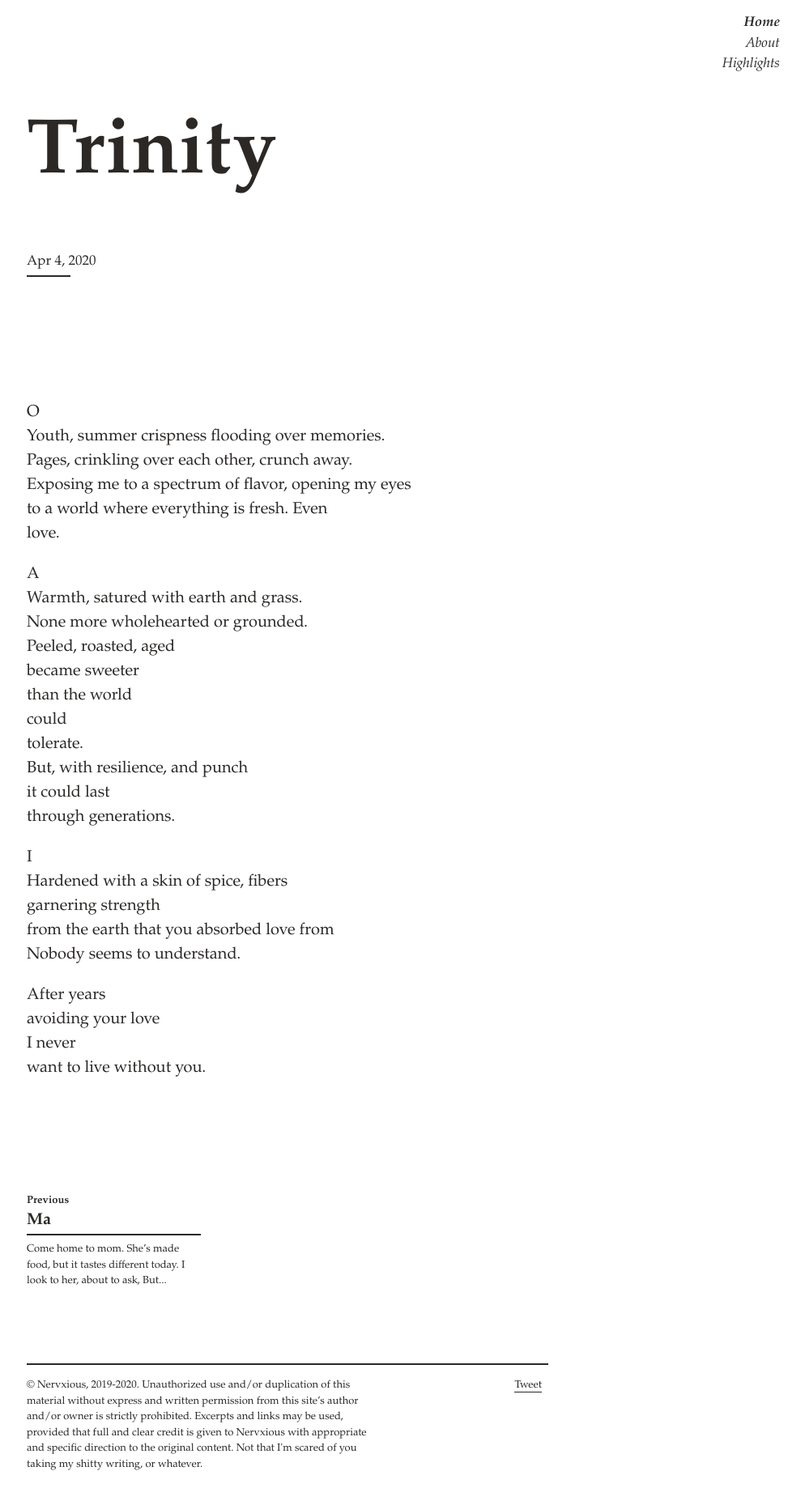
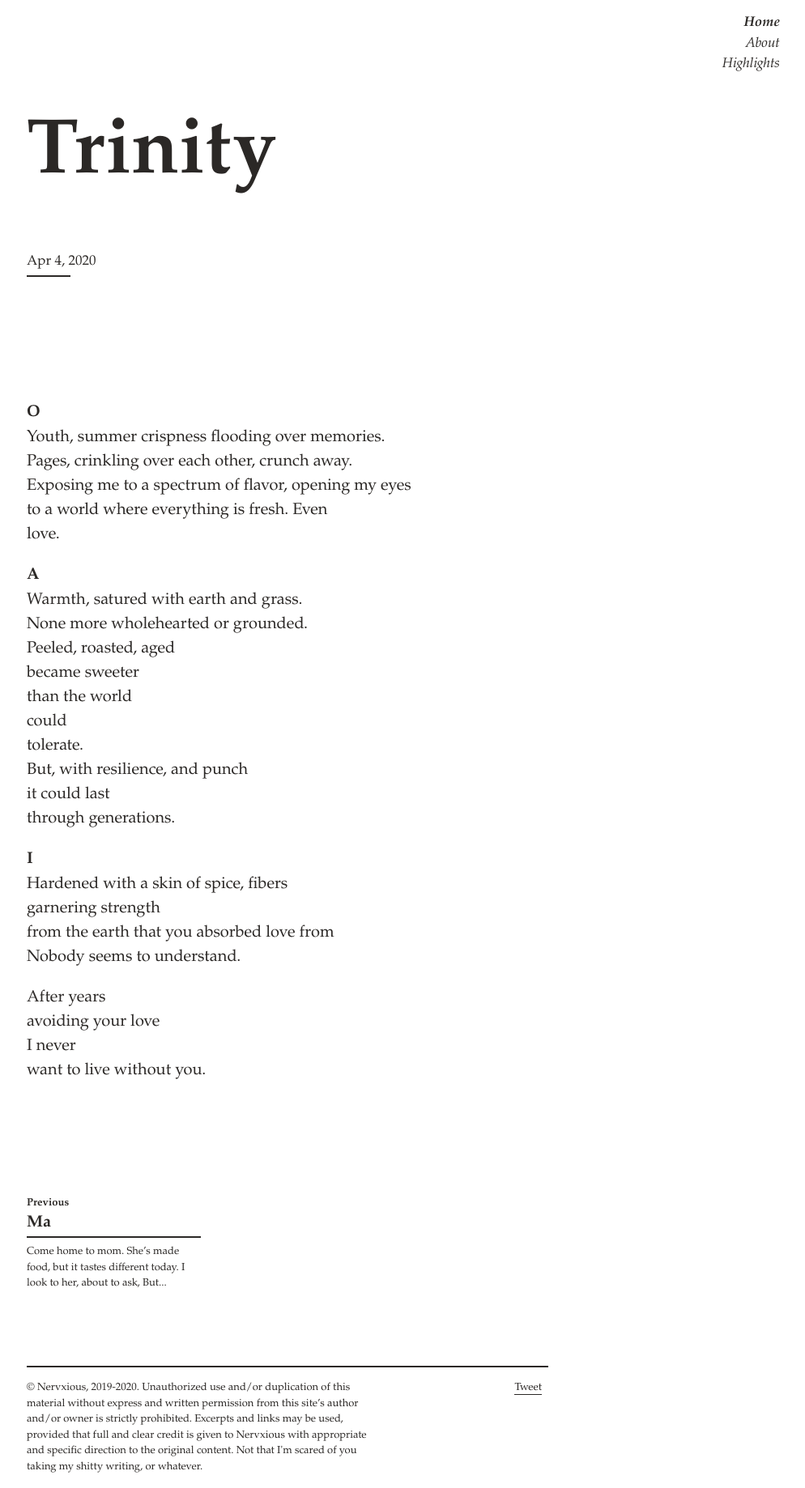
Before and after one commit to svvchen/nervxious, a Jekyll site: the page built from _posts/2020-04-04-trinity.markdown, in a window 1280 px wide. Shown: the whole page at 81% size, without its empty margins (285-1279 px from the left). Built offline with Jekyll 4.4.1, drawn with Linux system fonts in a browser that asks for light colours; comment, search, counter and statistics services are not loaded.

```diff
--- a/_posts/2020-04-04-trinity.markdown
+++ b/_posts/2020-04-04-trinity.markdown
@@ -4,14 +4,14 @@ title: Trinity
 date:   2020-04-03 20:26:58 -0700
 categories: highlights
 ---
- O
+  **O**
 Youth, summer crispness flooding over memories.
 Pages, crinkling over each other, crunch away.
 Exposing me to a spectrum of flavor, opening my eyes
 to a world where everything is fresh. Even
 love.
 
- A
+  **A**
 Warmth, satured with earth and grass.
 None more wholehearted or grounded.
 Peeled, roasted, aged
@@ -23,7 +23,7 @@ But, with resilience, and punch
 it could last
 through generations.
 
- I
+  **I**
 Hardened with a skin of spice, fibers
 garnering strength
 from the earth that you absorbed love from
```
